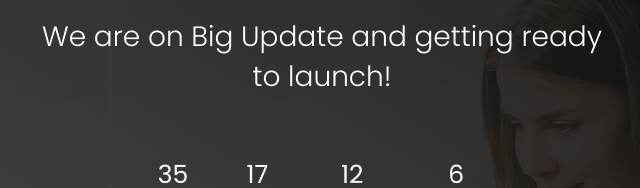
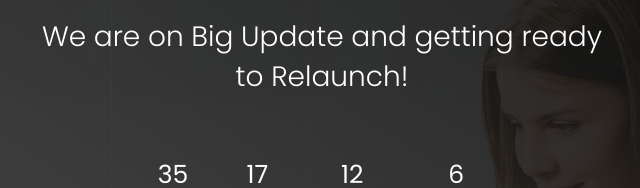
Before and after one commit to codeedexbackend/codeedex, a plain HTML site: page index.html in a window 1280 px wide. Shown: the part 315-503 px from the top of the page, 318-958 px from the left. Drawn offline with Linux system fonts and the light colour scheme.

Commit message:
relaunch

```diff
--- a/index.html
+++ b/index.html
@@ -113,7 +113,7 @@
                              <img src="images/codlogo.png" style="height: 200px; width: 200px;" alt="Your Logo">
                          </a>
                      </div>
-                     <h1>We are on Big Update and getting ready <br>to launch!</h1>
+                     <h1>We are on Big Update and getting ready <br>to Relaunch!</h1>
                      <!-- Countdown timer -->
                      <ul id="countdown" class="countdown">
                          <li>
```
